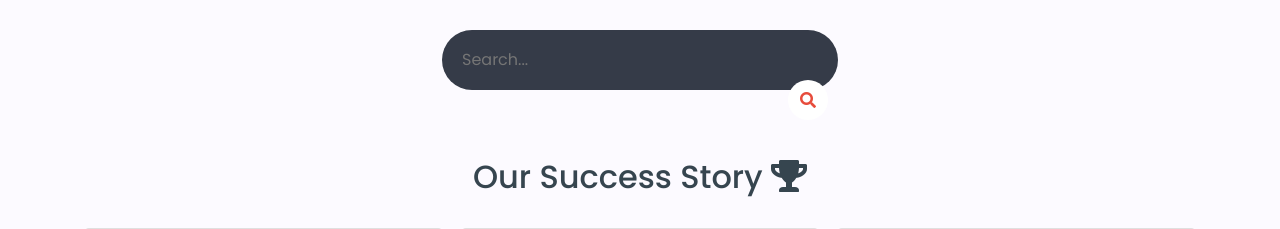
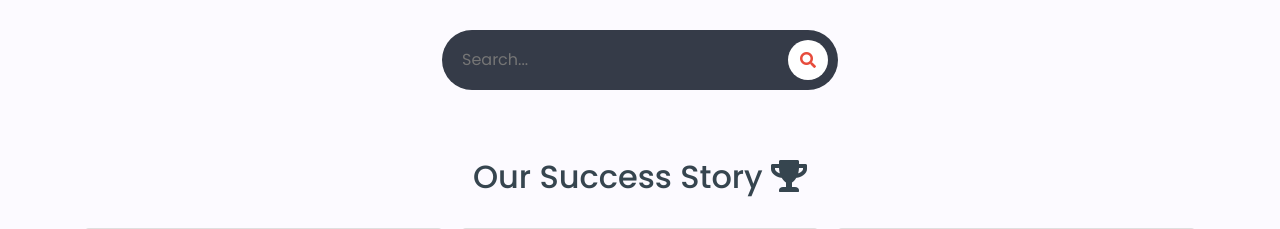
Before and after one commit to rksanjeev/TutorApp, a Django app: page / in a window 1280 px wide. Shown: the part 580-809 px from the top of the page. Run offline with Django 4.2, Linux system fonts and the light colour scheme; some libraries are stand-ins or nearby versions.

Commit message:
Cosmetic adjustments

```diff
--- a/static/styles/base.css
+++ b/static/styles/base.css
@@ -574,7 +574,7 @@ body.dark .logo img {
     border: 0;
     outline: 0;
     background: none;
-    width: 100%;
+    width: 75%;
     line-height: 40px;
     padding: 0 10px;
     caret-color:red;
```
